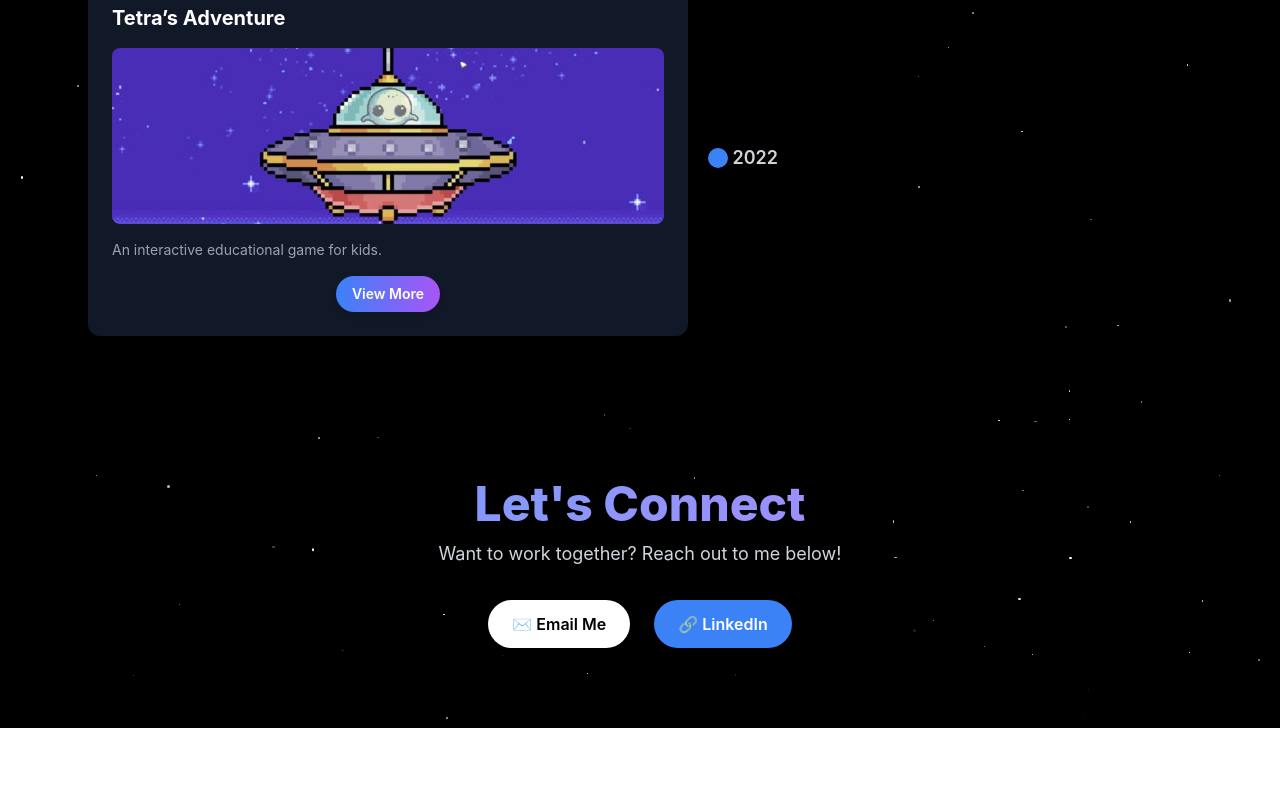
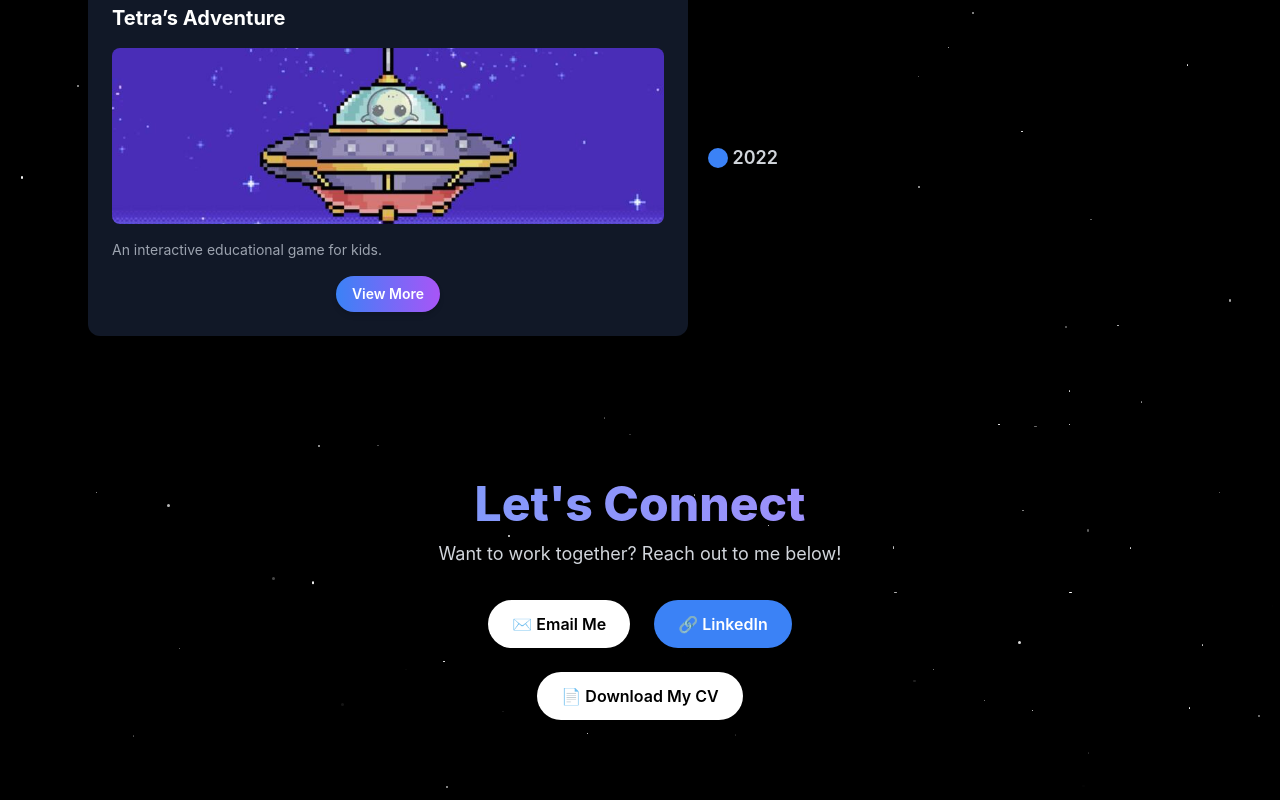
Before and after one commit to GabriellaKhayutin1/personalwebsite, a Next.js app: page / in a window 1280 px wide. Shown: the part 3857-4657 px from the top of the page. Before the commit the page ends 4585 px from the top, so only its background shows below. Built offline with nearby package versions, Linux system fonts and the light colour scheme.

Commit message:
Added my CV to the contact page as well

```diff
--- a/components/Contact.js
+++ b/components/Contact.js
@@ -83,6 +83,24 @@ export default function Contact() {
           🔗 LinkedIn
         </motion.a>
       </motion.div>
+
+      {/* CV Download Button */}
+      <motion.div
+        className="mt-6 z-10 relative"
+        initial={{ opacity: 0, y: 10 }}
+        animate={{ opacity: 1, y: 0 }}
+        transition={{ duration: 1, delay: 0.8 }}
+      >
+        <a href="/Gabriella-Khayutin-CV.pdf" download="Gabriella-Khayutin-CV.pdf">
+          <motion.button
+            whileHover={{ scale: 1.1 }}
+            whileTap={{ scale: 0.95 }}
+            className="px-6 py-3 bg-white text-black rounded-full font-semibold shadow-lg hover:bg-gray-200 transition duration-300"
+          >
+            📄 Download My CV
+          </motion.button>
+        </a>
+      </motion.div>
     </section>
   );
 }
```
